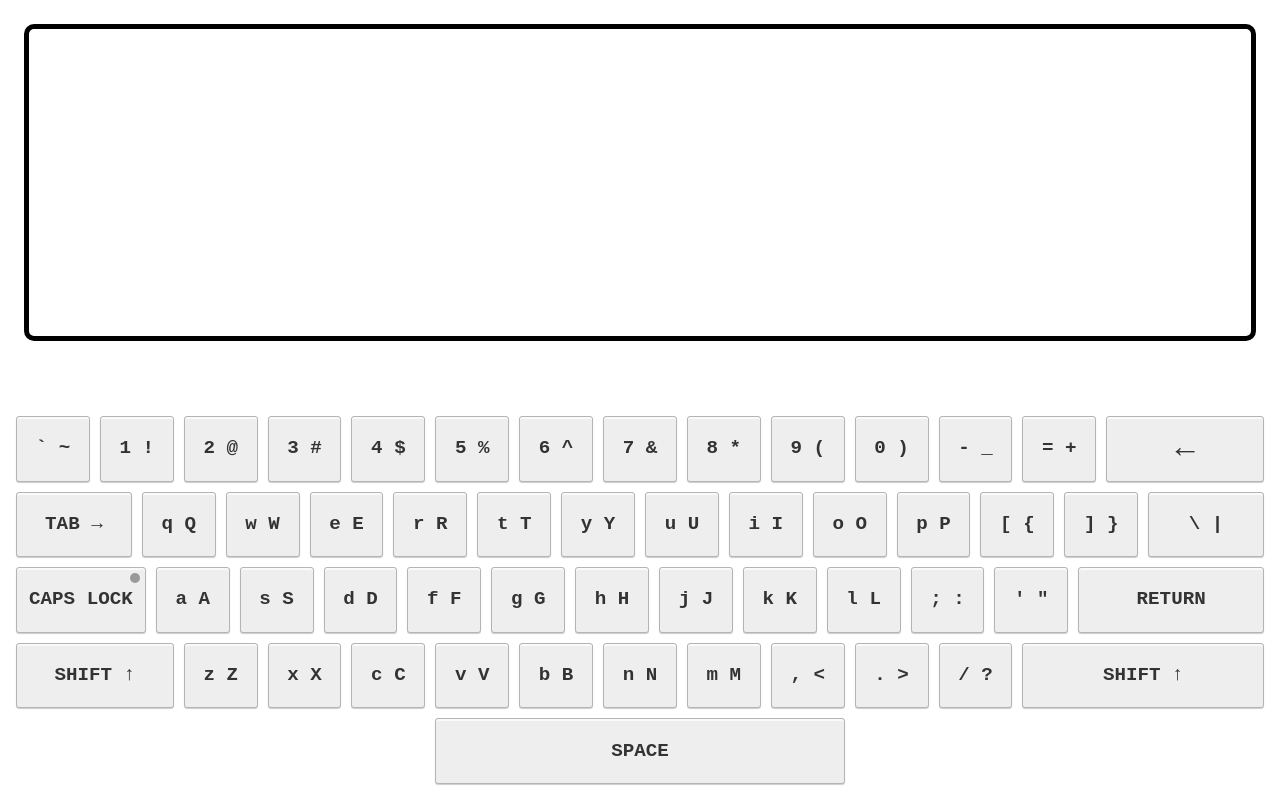
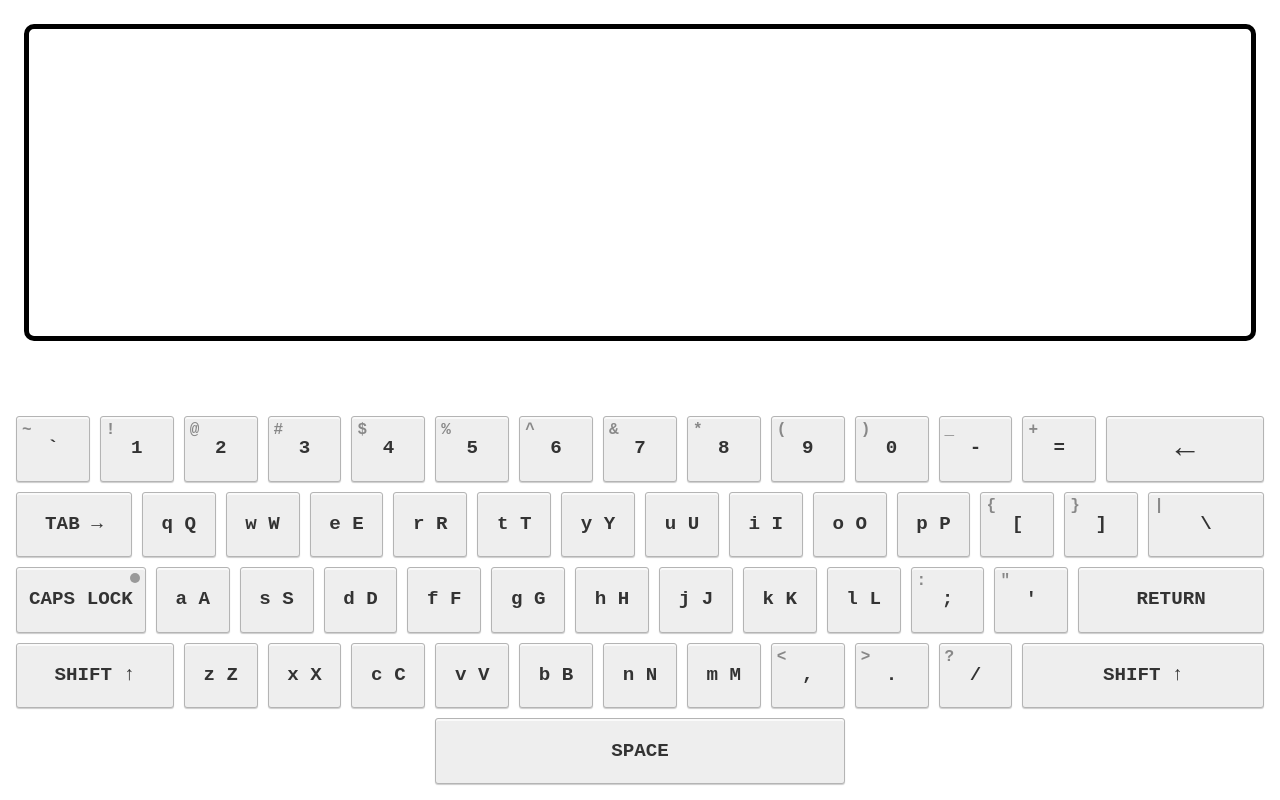
Before and after one commit to aedit/virtual-keyboard, a Vue app: page / in a window 1280 px wide. Built offline with nearby package versions, Linux system fonts and the light colour scheme; a web font is replaced by a local one.

Commit message:
KeyBoard: Numkeys + Symbols : Effect for shift keys

```diff
--- a/src/components/KeyBoard.vue
+++ b/src/components/KeyBoard.vue
@@ -2,20 +2,36 @@
   <div ref="key-board" class="key-board">
     <div class="row num-row">
       <kbd class="key">
+        <span :class="{ key__inactive: isShiftPressed }">
           {{ symbolMap[0].lower }}
+        </span>
+        <span :class="{ key__inactive: !isShiftPressed }">
           {{ symbolMap[0].upper }}
+        </span>
       </kbd>
       <kbd class="key" v-for="(item, index) in numMap" :key="index">
+        <span :class="{ key__inactive: isShiftPressed }">
           {{ item.lower }}
+        </span>
+        <span :class="{ key__inactive: !isShiftPressed }">
           {{ item.upper }}
+        </span>
       </kbd>
       <kbd class="key">
+        <span :class="{ key__inactive: isShiftPressed }">
           {{ symbolMap[1].lower }}
+        </span>
+        <span :class="{ key__inactive: !isShiftPressed }">
           {{ symbolMap[1].upper }}
+        </span>
       </kbd>
       <kbd class="key">
+        <span :class="{ key__inactive: isShiftPressed }">
           {{ symbolMap[2].lower }}
+        </span>
+        <span :class="{ key__inactive: !isShiftPressed }">
           {{ symbolMap[2].upper }}
+        </span>
       </kbd>
       <kbd class="key function-key backspace">&larr;</kbd>
     </div>
@@ -30,16 +46,28 @@
         {{ item.upper }}
       </kbd>
       <kbd class="key">
+        <span :class="{ key__inactive: isShiftPressed }">
           {{ symbolMap[3].lower }}
+        </span>
+        <span :class="{ key__inactive: !isShiftPressed }">
           {{ symbolMap[3].upper }}
+        </span>
       </kbd>
       <kbd class="key">
+        <span :class="{ key__inactive: isShiftPressed }">
           {{ symbolMap[4].lower }}
+        </span>
+        <span :class="{ key__inactive: !isShiftPressed }">
           {{ symbolMap[4].upper }}
+        </span>
       </kbd>
       <kbd class="key row-last-key">
+        <span :class="{ key__inactive: isShiftPressed }">
           {{ symbolMap[5].lower }}
+        </span>
+        <span :class="{ key__inactive: !isShiftPressed }">
           {{ symbolMap[5].upper }}
+        </span>
       </kbd>
     </div>
     <div class="row second-row">
@@ -60,12 +88,20 @@
         {{ item.upper }}
       </kbd>
       <kbd class="key">
+        <span :class="{ key__inactive: isShiftPressed }">
           {{ symbolMap[6].lower }}
+        </span>
+        <span :class="{ key__inactive: !isShiftPressed }">
           {{ symbolMap[6].upper }}
+        </span>
       </kbd>
       <kbd class="key">
+        <span :class="{ key__inactive: isShiftPressed }">
           {{ symbolMap[7].lower }}
+        </span>
+        <span :class="{ key__inactive: !isShiftPressed }">
           {{ symbolMap[7].upper }}
+        </span>
       </kbd>
       <kbd class="key function-key return">RETURN</kbd>
     </div>
@@ -86,16 +122,28 @@
         {{ item.upper }}
       </kbd>
       <kbd class="key">
+        <span :class="{ key__inactive: isShiftPressed }">
           {{ symbolMap[8].lower }}
+        </span>
+        <span :class="{ key__inactive: !isShiftPressed }">
           {{ symbolMap[8].upper }}
+        </span>
       </kbd>
       <kbd class="key">
+        <span :class="{ key__inactive: isShiftPressed }">
           {{ symbolMap[9].lower }}
+        </span>
+        <span :class="{ key__inactive: !isShiftPressed }">
           {{ symbolMap[9].upper }}
+        </span>
       </kbd>
       <kbd class="key">
+        <span :class="{ key__inactive: isShiftPressed }">
           {{ symbolMap[10].lower }}
+        </span>
+        <span :class="{ key__inactive: !isShiftPressed }">
           {{ symbolMap[10].upper }}
+        </span>
       </kbd>
       <kbd
         class="key function-key shift--right"
@@ -250,6 +298,7 @@ export default {
       display: inline-flex;
       justify-content: center;
       align-items: center;
+      position: relative;
 
       &:active {
         transform: translateY(2px);
@@ -262,6 +311,14 @@ export default {
 
       &.space {
         grid-column: 6 / span 5;
+      }
+
+      &__inactive {
+        position: absolute;
+        top: 5px;
+        left: 5px;
+        font-size: 1rem;
+        color: #888;
       }
     }
 
@@ -286,7 +343,6 @@ export default {
         grid-column: span 3;
         &.caps-lock {
           grid-column-start: span 5;
-          position: relative;
 
           .caps-lock__light {
             height: 10px;
```
Lines whose indentation alone changed are shown as unchanged.
